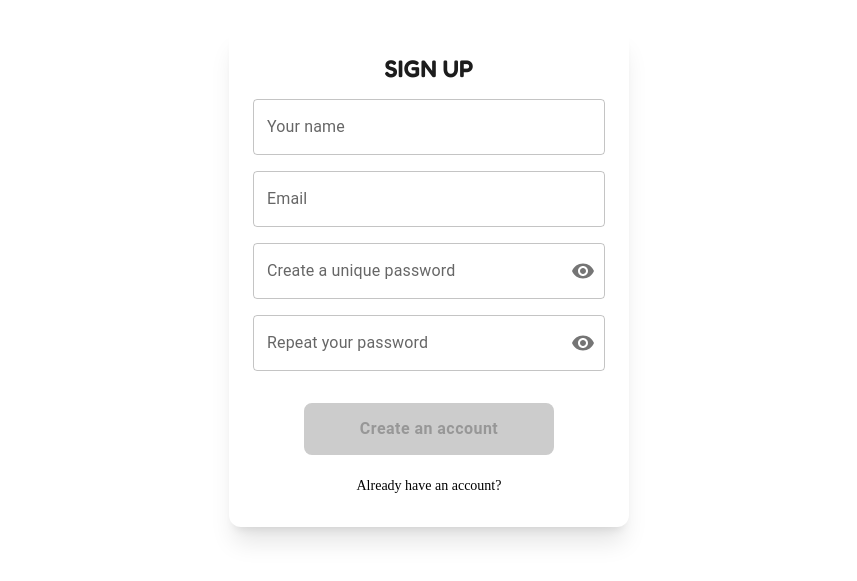
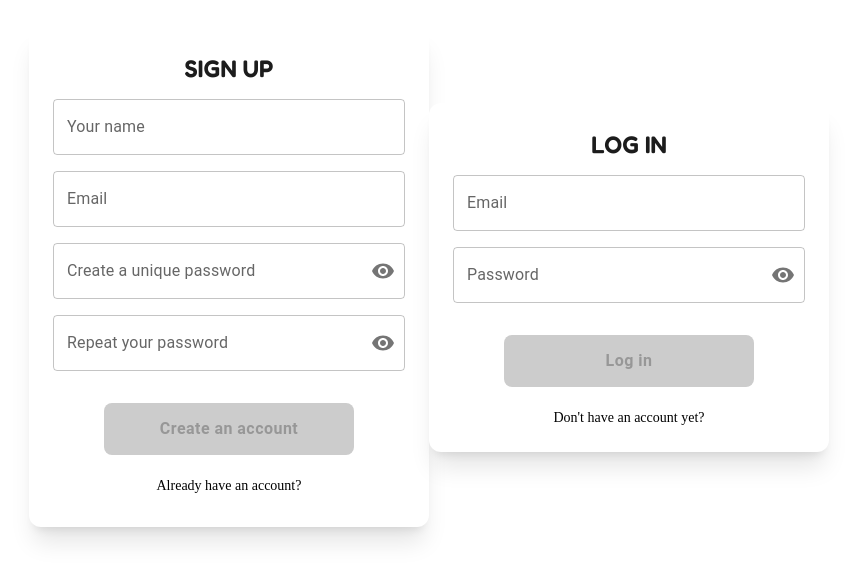
Before and after one commit to ZubalYana/url-share, a React (Vite) app: page /auth in a window 1280 px wide. Shown: the part 123-704 px from the top of the page, without its empty margins (211-1068 px from the left). Built offline with nearby package versions, Linux system fonts and the light colour scheme; a web font is replaced by a local one.

Commit message:
create the login functionality

```diff
--- a/src/components/AuthComponents/AuthLayout.jsx
+++ b/src/components/AuthComponents/AuthLayout.jsx
@@ -1,9 +1,11 @@
 import React from 'react'
 import Registration from './Registration'
+import Login from './Login'
 export default function AuthLayout() {
     return (
         <div className='w-full h-screen flex justify-center items-center'>
             <Registration />
+            <Login />
         </div>
     )
 }
--- /dev/null
+++ b/src/components/AuthComponents/Login.jsx
@@ -0,0 +1,101 @@
+import React, { useState } from 'react'
+import { TextField, Button, IconButton, InputAdornment } from '@mui/material'
+import { Visibility, VisibilityOff } from '@mui/icons-material'
+import axios from 'axios'
+import { useNavigate } from 'react-router-dom'
+
+export default function Login() {
+    const [showPassword, setShowPassword] = useState(false)
+    const [email, setEmail] = useState('')
+    const [password, setPassword] = useState('')
+    const [loading, setLoading] = useState(false)
+    const [error, setError] = useState('')
+    const navigate = useNavigate()
+
+    const isDisabled = !email.trim() || !password.trim() || loading
+
+    const handleSubmit = async () => {
+        setLoading(true)
+        setError('')
+
+        try {
+            const response = await axios.post('/api/login', { email, password })
+            localStorage.setItem('token', response.data.token)
+            localStorage.setItem('user', JSON.stringify(response.data.user))
+
+            navigate('/')
+        } catch (err) {
+            setError(err.response?.data?.message || 'Login failed')
+        } finally {
+            setLoading(false)
+        }
+    }
+
+    return (
+        <div className="bg-white shadow-xl rounded-xl hover:shadow-2xl p-4 flex flex-col items-center lg:w-[400px] lg:min-h-[300px] lg:p-6">
+            <h2 className="text-[18px] font-semibold text-center mb-3 uppercase md:text-[24px] text-[#1c1c1c]">Log in</h2>
+
+            <div className="flex flex-col w-full gap-4">
+                <TextField
+                    id="email"
+                    name="email"
+                    label="Email"
+                    variant="outlined"
+                    className="w-full"
+                    value={email}
+                    onChange={e => setEmail(e.target.value)}
+                    autoComplete="email"
+                />
+
+                <TextField
+                    id="password"
+                    name="password"
+                    label="Password"
+                    type={showPassword ? 'text' : 'password'}
+                    variant="outlined"
+                    className="w-full"
+                    value={password}
+                    onChange={e => setPassword(e.target.value)}
+                    autoComplete="current-password"
+                    InputProps={{
+                        endAdornment: (
+                            <InputAdornment position="end">
+                                <IconButton onClick={() => setShowPassword(!showPassword)} edge="end" aria-label="toggle password visibility">
+                                    {showPassword ? <VisibilityOff /> : <Visibility />}
+                                </IconButton>
+                            </InputAdornment>
+                        )
+                    }}
+                />
+            </div>
+
+            {error && <p className="text-red-500 mt-2">{error}</p>}
+
+            <Button
+                type="button"
+                variant="contained"
+                disabled={isDisabled}
+                onClick={handleSubmit}
+                sx={{
+                    mt: { xs: 2, md: 4 },
+                    px: 5,
+                    py: 1.5,
+                    borderRadius: 2,
+                    width: '250px',
+                    backgroundColor: '#3255D5',
+                    fontWeight: 'bold',
+                    fontSize: '16px',
+                    textTransform: 'none',
+                    boxShadow: '0px 4px 10px rgba(0,0,0,0.1)',
+                    '&.Mui-disabled': {
+                        backgroundColor: '#ccc',
+                    },
+                }}
+            >
+                {loading ? 'Logging in...' : 'Log in'}
+            </Button>
+
+            <p className="text-[14px] mt-5 cursor-pointer">Don't have an account yet?</p>
+        </div>
+    )
+}
```
Also changed, not shown: 1 other file (tests, documents, lock files or other folders).
